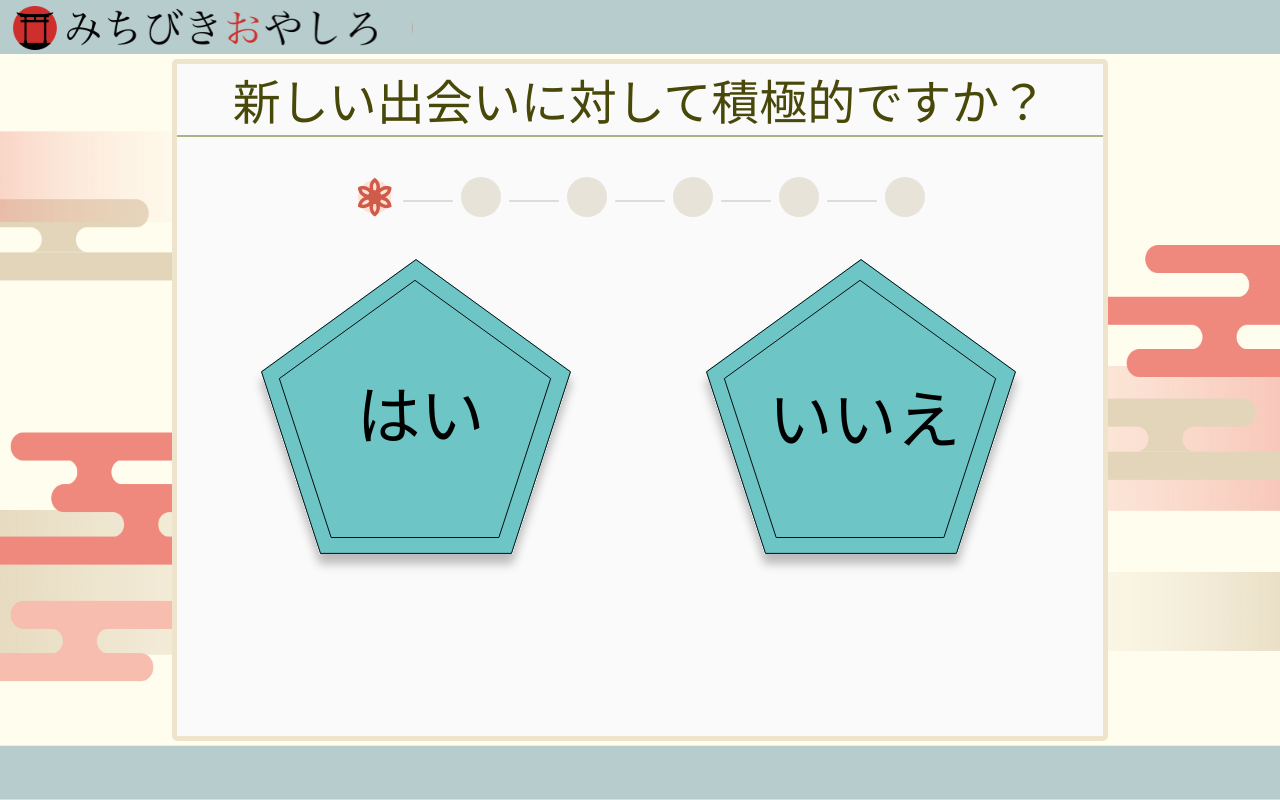
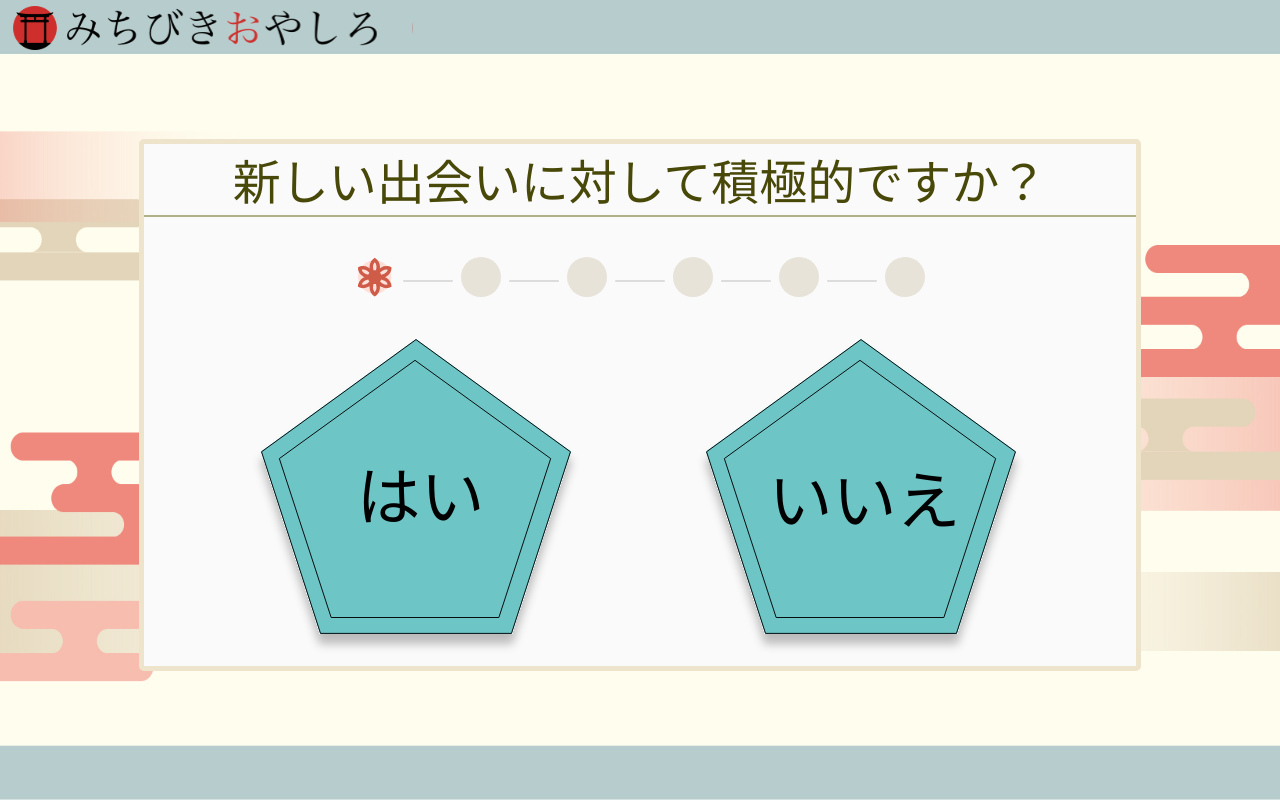
Before and after one commit to shinonome-inc/frontend-design-hackathon-2024-spring-teamA, a Next.js app: page /question1 in a window 1280 px wide. Built offline with nearby package versions, Linux system fonts and the light colour scheme.

Commit message:
question1修正

```diff
--- /dev/null
+++ b/src/components/Molecule/Background/Background.jsx
@@ -0,0 +1,63 @@
+import styled from "styled-components";
+import { colors } from "@/colors";
+import Image from "next/image";
+import React from "react";
+
+const Background = ({ children }) => {
+  return (
+    <>
+      <LogoWrapper>
+        <Image src={"/Utils/logo.svg"} width={400} height={200} />
+      </LogoWrapper>
+      <MainBody>
+        <AllWrapper>
+          <Image src={"/Background.png"} layout="fill" objectFit="fill" />
+          {children}
+        </AllWrapper>
+      </MainBody>
+    </>
+  );
+};
+export default Background;
+
+const MainBody = styled.div`
+  box-sizing: border-box;
+  top: 0;
+  left: 0;
+  bottom: 0;
+  height: 100%;
+  padding: 10%;
+  > img {
+    vertical-align: bottom;
+  }
+  @media (max-width: 800px) {
+    padding: 10% 3%;
+    overflow: hidden;
+  }
+  ::-webkit-scrollbar {
+    display: none;
+  }
+  -ms-overflow-style: none;
+  scrollbar-width: none;
+`;
+
+const LogoWrapper = styled.div`
+  margin: 0;
+  left: 1%;
+  z-index: 100;
+  height: 5%;
+  width: calc(100% - 16px);
+  display: flex;
+  flex-direction: column;
+  justify-content: center;
+  position: absolute;
+`;
+
+const AllWrapper = styled.div`
+  margin: 0;
+  height: 100%;
+  display: flex;
+  flex-direction: column;
+  border: solid #217475 5px;
+  overflow-y: scroll;
+`;
--- a/src/pages/question1/index.jsx
+++ b/src/pages/question1/index.jsx
@@ -6,6 +6,7 @@ import Image from "next/image";
 import { ChoiceYes } from "../../components/Atoms/choice/yes";
 import { ChoiceNo } from "../../components/Atoms/choice/no";
 import Progress from "../../components/Molecule/progress";
+import Background from "@/components/Molecule/Background/Background";
 
 const Question1Page = () => {
   const router = useRouter();
@@ -32,12 +33,9 @@ const Question1Page = () => {
 
   return (
     <>
-      <HeaderLogo>
-        <Image src={"/Utils/logo.svg"} width={400} height={200} />
-      </HeaderLogo>
       <Question1Content>
+        <Background>
           <AllWrapper>
-          <Image src="/Background.png" layout="fill" objectFit="fill" />
             <ContentWrapper>
               <Question1TextWrapper>
                 <Question1Text>新しい出会いに対して積極的ですか？</Question1Text>
@@ -55,6 +53,7 @@ const Question1Page = () => {
               </Question1Choices>
             </ContentWrapper>
           </AllWrapper>
+        </Background>
       </Question1Content>
     </>
   );
@@ -62,37 +61,12 @@ const Question1Page = () => {
 
 export default Question1Page;
 
-const HeaderLogo = styled.div`
-  margin: 0;
-  left: 1%;
-  z-index: 100;
-  height: 5%;
-  width: calc(100% - 16px);
-  display: flex;
-  flex-direction: column;
-  justify-content: center;
-  position: absolute;
-`;
-
 const Question1Content = styled.div`
   box-sizing: border-box;
-  top: 0;
-  left: 0;
-  bottom: 0;
   height: calc(100vh - 16px);
-  padding: 4% 13%;
   > img {
     vertical-align: bottom;
   }
-  @media (max-width: 800px) {
-    padding: 10% 3%;
-    overflow-y: hidden;
-  }
-  ::-webkit-scrollbar {
-    display: none;
-  }
-  -ms-overflow-style: none;
-  scrollbar-width: none;
 `;
 
 const AllWrapper = styled.div`
```
Lines whose indentation alone changed are shown as unchanged.
